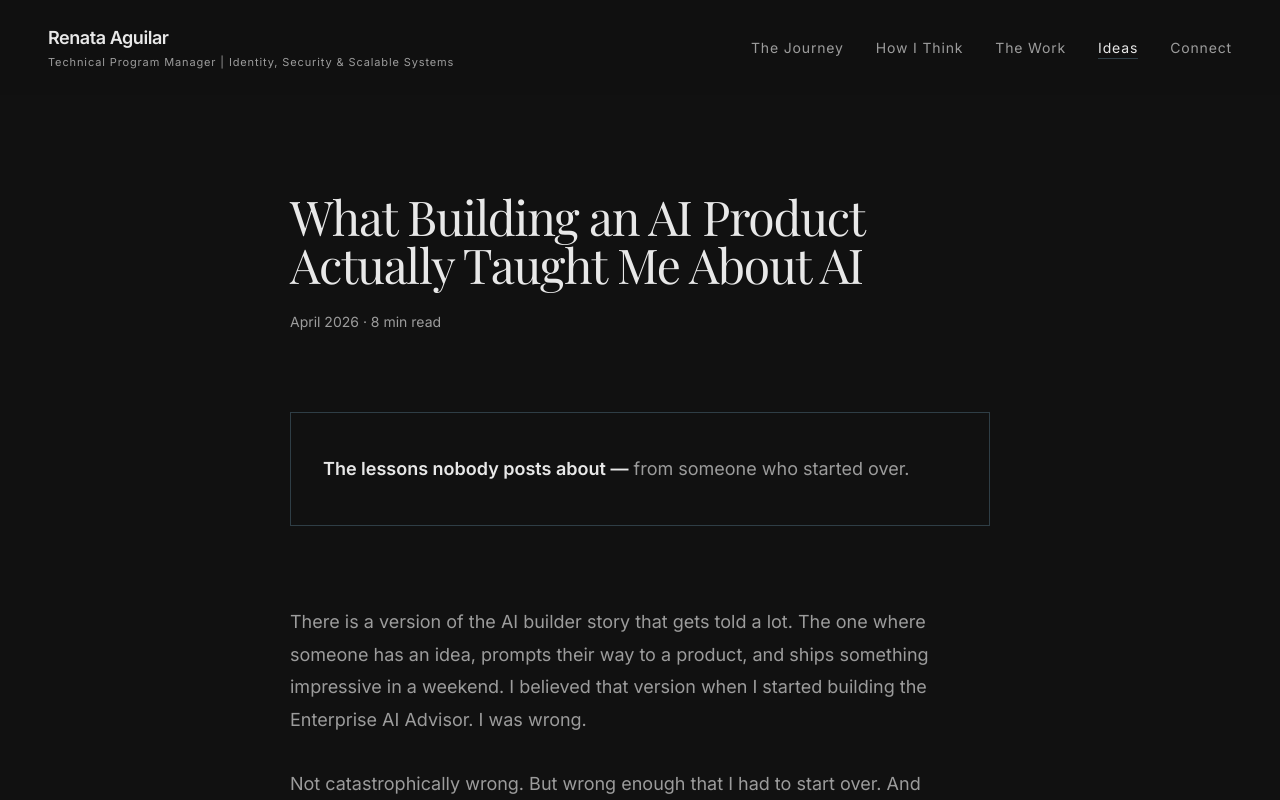
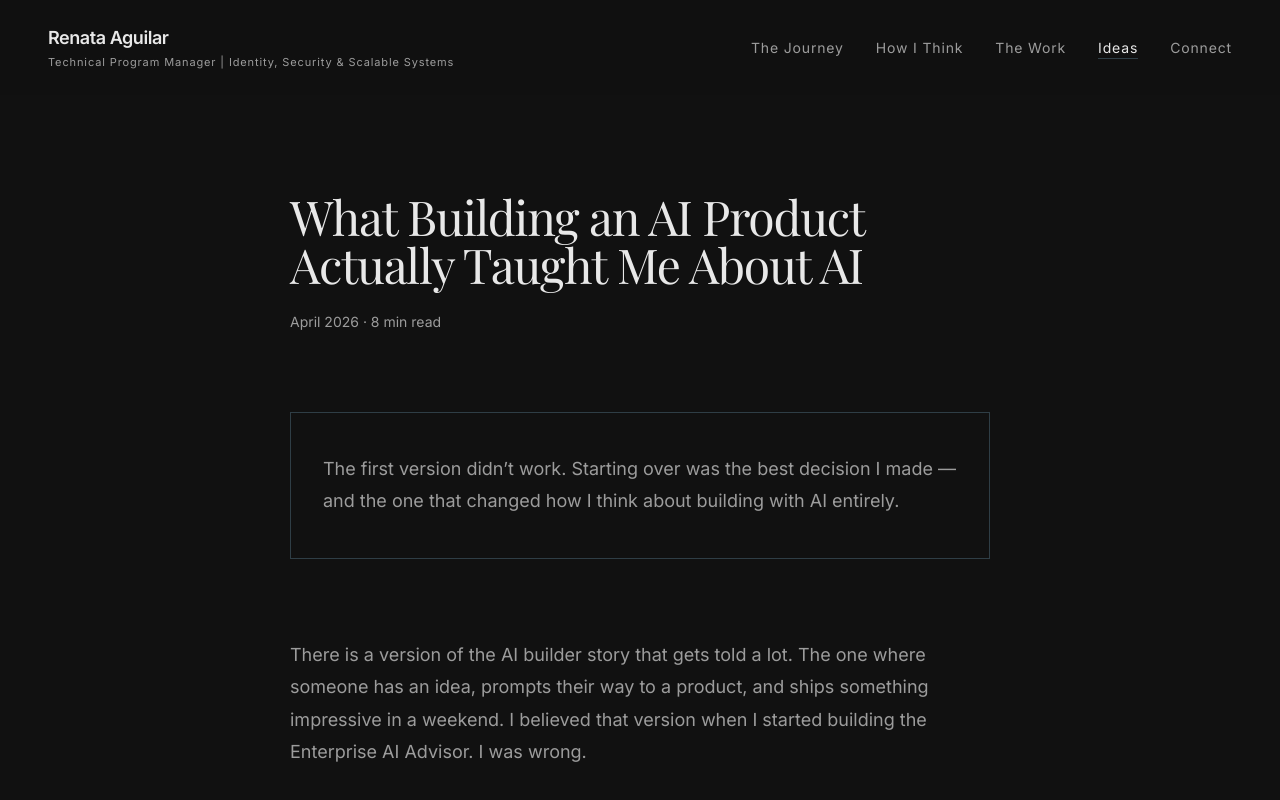
Before and after one commit to mello-renny007/primo-repo, a Next.js app: page /ideas/what-building-an-ai-product-taught-me in a window 1280 px wide. Shown: the top 800 px of the page. Built offline with nearby package versions, Linux system fonts and the light colour scheme; a web font is replaced by a local one.

Commit message:
Update article subtitle callout

```diff
--- a/src/app/ideas/what-building-an-ai-product-taught-me/page.tsx
+++ b/src/app/ideas/what-building-an-ai-product-taught-me/page.tsx
@@ -61,7 +61,7 @@ export default function WhatBuildingAnAIProductTaughtMe() {
             <div className="mb-20 border border-accent px-8 py-10">
               <div className="space-y-6 text-dim text-lg leading-[1.8]">
                 <p>
-                  <span className="text-fg font-semibold">The lessons nobody posts about &mdash;</span> from someone who started over.
+                  The first version didn&rsquo;t work. Starting over was the best decision I made &mdash; and the one that changed how I think about building with AI entirely.
                 </p>
               </div>
             </div>
```
